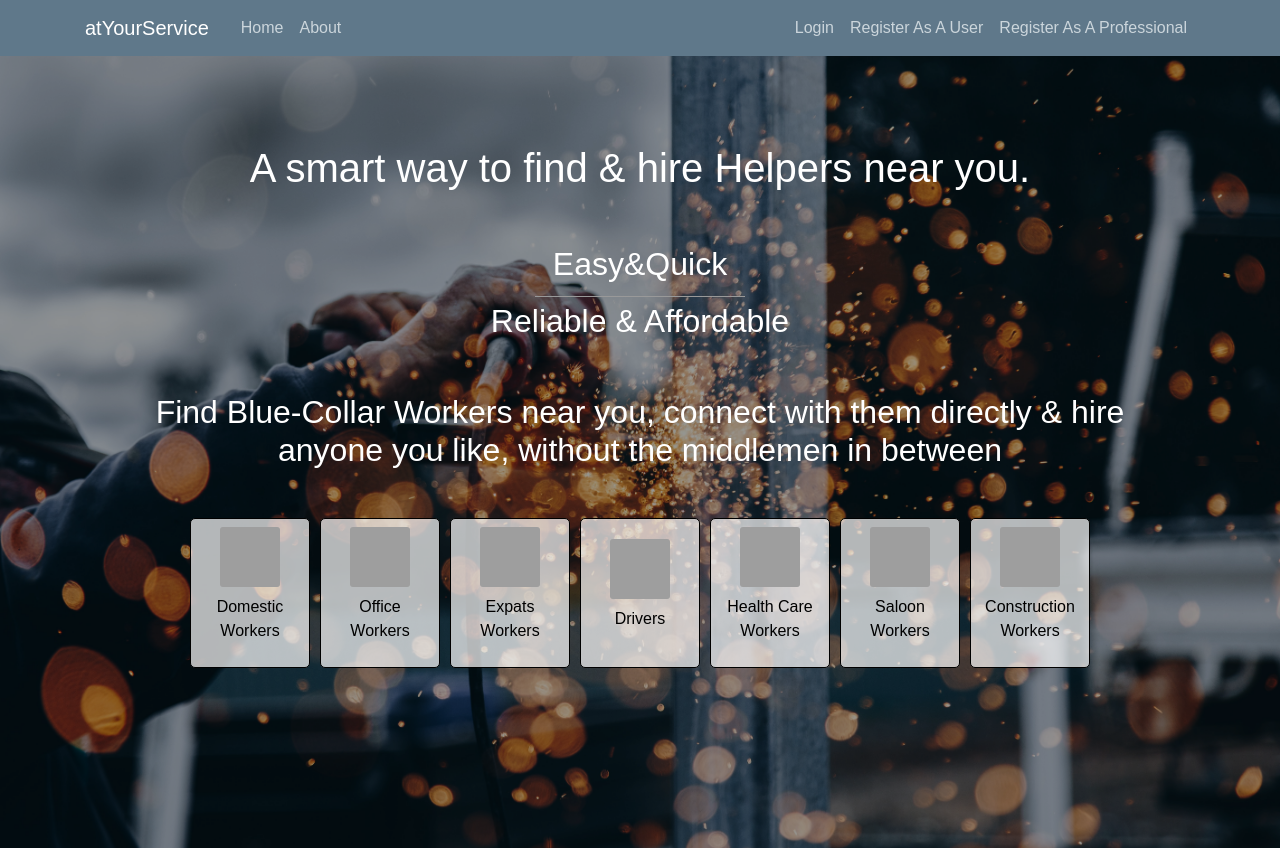
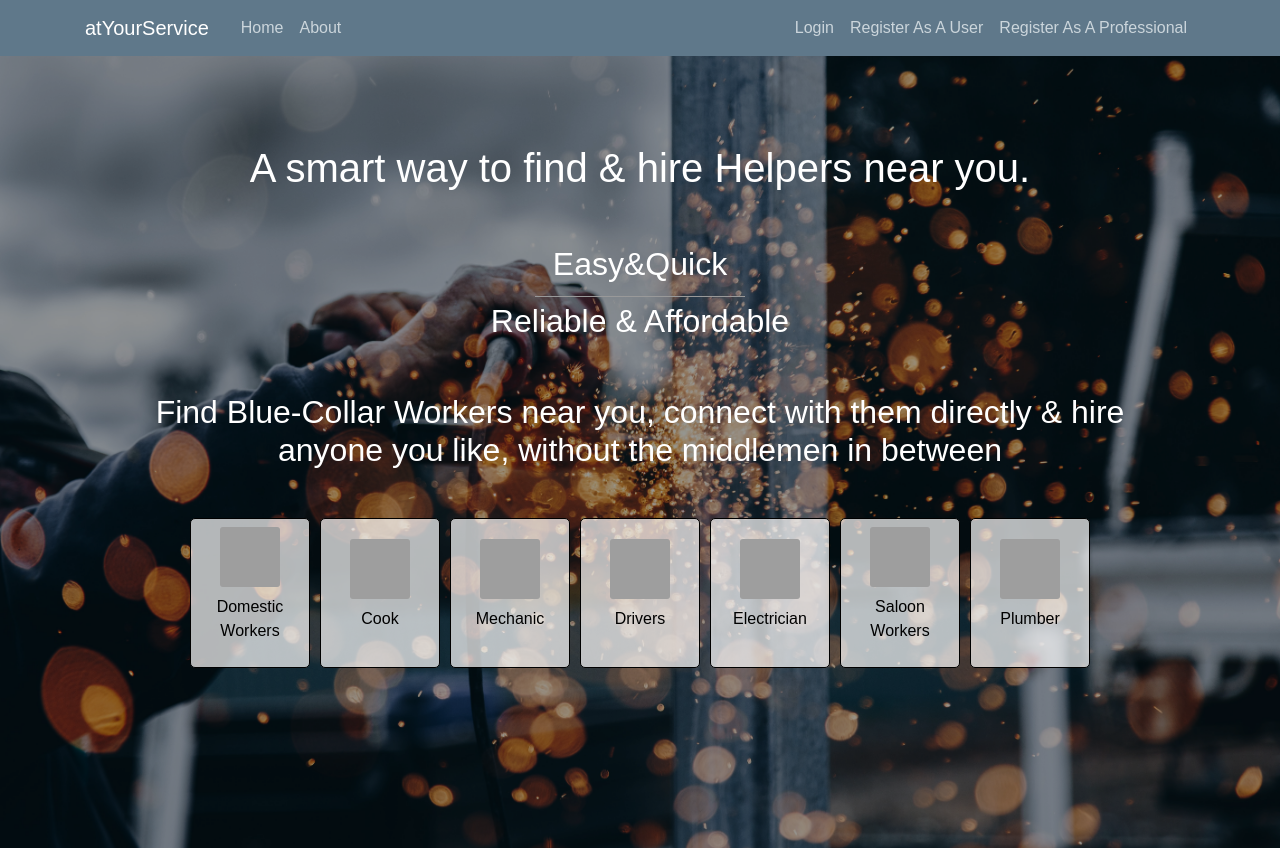
Before and after one commit to MUHAMMEDRIZALKE/At-Your-Service, a Django app: page / in a window 1280 px wide. Run offline with Django 4.2, Linux system fonts and the light colour scheme; some libraries are stand-ins or nearby versions; grey boxes are pictures that could not be loaded.

Commit message:
made the cards fully working by passing values through links

```diff
--- a/atYourService/forms.py
+++ b/atYourService/forms.py
@@ -17,3 +17,8 @@ class UserForm(forms.Form):
     Profession = forms.CharField(widget=forms.Select(choices=jobs))
     location = forms.PointField(widget=LeafletWidget())
     radius = forms.IntegerField(label="Radius Within (KM)")
+
+
+class UserForm1(forms.Form):
+    location = forms.PointField(widget=LeafletWidget())
+    radius = forms.IntegerField(label="Radius Within (KM)")
--- a/atYourService/templates/atYourService/home.html
+++ b/atYourService/templates/atYourService/home.html
@@ -57,6 +57,12 @@
         <p>No workers available within your selected location.</p>
     {% endif %}
 
+<!--    <a href="{% url 'ays-home'%}" style="color: blue;">Change profession</a>-->
+    <div class="alert alert-light" role="alert">
+        Do you want to <a href="{% url 'ays-home'%}" class="alert-link">change profession</a>?.
+    </div>
+
+
 <!--    _____________________________________________________________________-->
 
 {% else %}
--- a/atYourService/templates/atYourService/index.html
+++ b/atYourService/templates/atYourService/index.html
@@ -59,53 +59,53 @@
         <div class='cards'>
 
             <div class='card'>
-                <a href ="/home">
+                <a href ="/home/domestic worker">
                 <img class='card-img' src="https://helpersnearme.com/images/icons/house.svg" alt="home" />
                 <p>Domestic Workers</p>
                 </a>
             </div>
 
             <div class='card'>
-                <a href ="/home">
-                <img class='card-img' src="https://helpersnearme.com/images/icons/chair.svg" alt="home" />
-                <p>Office Workers</p>
+                <a href ="/home/cook">
+                <img class='card-img' src="https://cdn-icons-png.flaticon.com/512/1830/1830839.png" alt="home" />
+                <p>Cook</p>
                 </a>
             </div>
 
             <div class='card'>
-                <a href ="/home">
-                <img class='card-img' src="https://helpersnearme.com/images/icons/luggage.svg" alt="home" />
-                <p>Expats Workers</p>
+                <a href ="/home/mechanic">
+                <img class='card-img' src="https://cdn-icons-png.flaticon.com/512/1995/1995450.png" alt="home" />
+                <p>Mechanic</p>
                 </a>
             </div>
 
             <div class='card'>
-                <a href ="/home">
+                <a href ="/home/driver">
                 <img class='card-img' src="https://helpersnearme.com/images/icons/car.svg" alt="home" />
                 <p>Drivers</p>
                 </a>
             </div>
 
             <div class='card'>
-                <a href ="/home">
-                <img class='card-img' src="	https://helpersnearme.com/images/icons/hospital.svg" alt="home" />
-                <p>Health Care Workers</p>
+                <a href ="/home/electrician">
+                <img class='card-img' src="	https://cdn-icons-png.flaticon.com/512/1983/1983275.png" alt="home" />
+                <p>Electrician</p>
                 </a>
             </div>
 
 
             <div class='card'>
-                <a href ="/home">
-                <img class='card-img' src="https://helpersnearme.com/images/icons/barbershop1.svg" alt="home" />
+                <a href ="/home/saloon">
+                <img class='card-img' src="https://cdn-icons-png.flaticon.com/512/1995/1995584.png" alt="home" />
                 <p>Saloon Workers</p>
                 </a>
             </div>
 
 
             <div class='card'>
-                <a href ="/home">
-                <img class='card-img' src="https://helpersnearme.com/images/icons/workers.svg" alt="home" />
-                <p>Construction Workers</p>
+                <a href ="/home/plumber">
+                <img class='card-img' src="https://cdn-icons-png.flaticon.com/512/307/307924.png" alt="home" />
+                <p>Plumber</p>
                 </a>
             </div>
 
--- a/atYourService/urls.py
+++ b/atYourService/urls.py
@@ -7,6 +7,7 @@ urlpatterns = [
 
 
     path('', views.index, name='ays-index'),
+    path('home/<arg_pro>', views.home, name='ays-home'),
     path('home/', views.home, name='ays-home'),
     path("about/", views.about, name='ays-about'),
 ]
--- a/atYourService/views.py
+++ b/atYourService/views.py
@@ -1,7 +1,7 @@
 from django.shortcuts import render, redirect
 from django.contrib.gis.db.models.functions import Distance
 from .models import Worker
-from .forms import UserForm
+from .forms import UserForm, UserForm1
 from django.contrib.gis.measure import Distance as D  # needed for the queryset
 from django.contrib import messages
 
@@ -57,7 +57,41 @@ class Counter:
         return ''
 
 
-def home(request):
+def home(request, arg_pro="default"):
+    if arg_pro != "default":
+        if request.user.is_authenticated:
+
+            if request.method == 'POST':
+                form = UserForm1(request.POST)
+                if form.is_valid():
+                    try:
+                        user_location = form.cleaned_data.get('location')
+                        radius = form.cleaned_data.get('radius')
+
+                        workers = Worker.objects.filter(Location__dwithin=(user_location, 1.1)).filter(
+                            # 0.1 for 11.1km
+                            Location__distance_lte=(user_location, D(km=radius))).annotate(  # distance 10km
+                            distance=Distance('Location', user_location)).order_by('distance')[0:6]
+
+                        context = {'form': form,
+                                   'workers': workers,
+                                   'profession': arg_pro,
+                                   # 'usr_loc': user_location,
+                                   'counter': Counter(),
+                                   'radius': radius,
+                                   }
+
+                        return render(request, 'atYourService/home.html', context)
+
+                    except Exception as e:
+                        messages.warning(request, e)
+
+            else:
+                form = UserForm1()
+            return render(request, 'atYourService/home.html', {'form': form})
+        else:
+            return redirect('login')
+
     if request.user.is_authenticated:
 
         if request.method == 'POST':
@@ -91,6 +125,7 @@ def home(request):
     else:
         return redirect('login')
 
+
 #####################################################################################
 
 def about(request):
```
